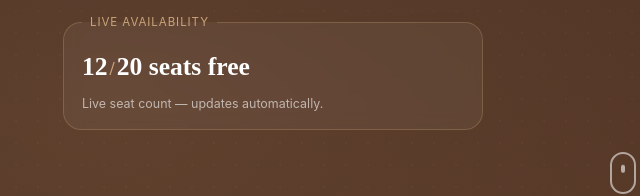
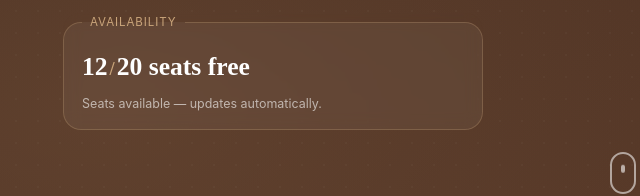
Before and after one commit to cy1ingachref/SNAP-Coffee-Shop-live, a plain HTML site: page index.html in a window 1280 px wide. Shown: the part 880-1076 px from the top of the page, 17-657 px from the left. Drawn offline with Linux system fonts and the light colour scheme; no server answers.

Commit message:
Customer fieldset: drop 'live from admin panel' wording (now neutral 'Availability')

```diff
--- a/index.html
+++ b/index.html
@@ -63,13 +63,12 @@
           <span class="avail-time" id="availUpdated"></span>
         </div>
 
-        <!-- Live availability: mirrors the owner's live seat count (read-only). -->
         <fieldset class="mirror-fieldset" id="mirrorFieldset">
-          <legend>Live availability</legend>
+          <legend>Availability</legend>
           <div class="mirror-row">
             <span class="mirror-seats"><b id="mirrorAvail">20</b><span class="slash">/</span><span id="mirrorTotal">20</span><span>&nbsp;seats free</span></span>
           </div>
-          <p class="mirror-note">Live seat count — updates automatically.</p>
+          <p class="mirror-note">Seats available — updates automatically.</p>
         </fieldset>
       </div>
       <div class="hero-art">
```
